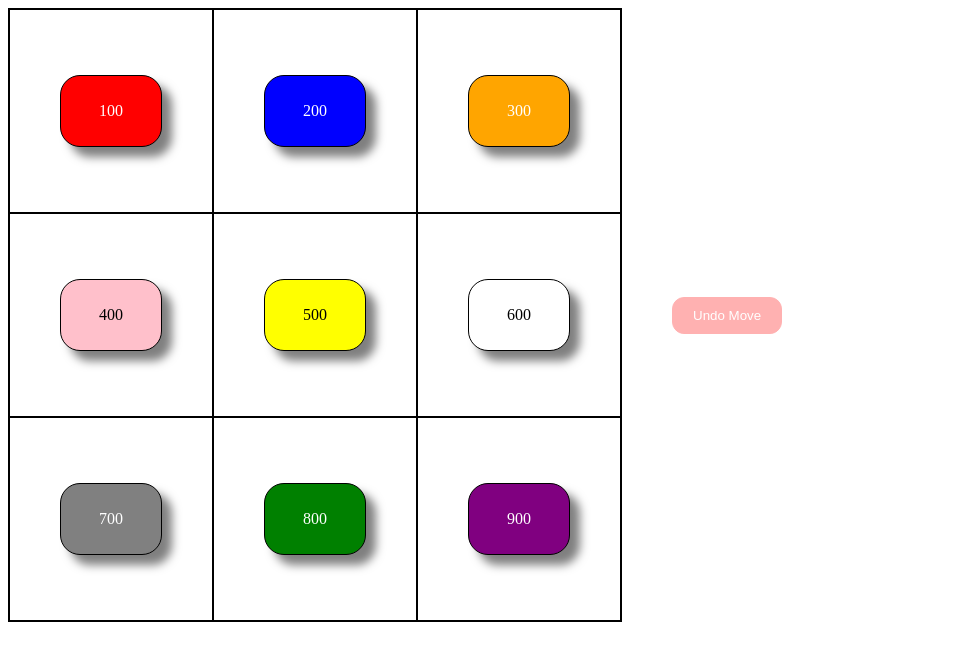
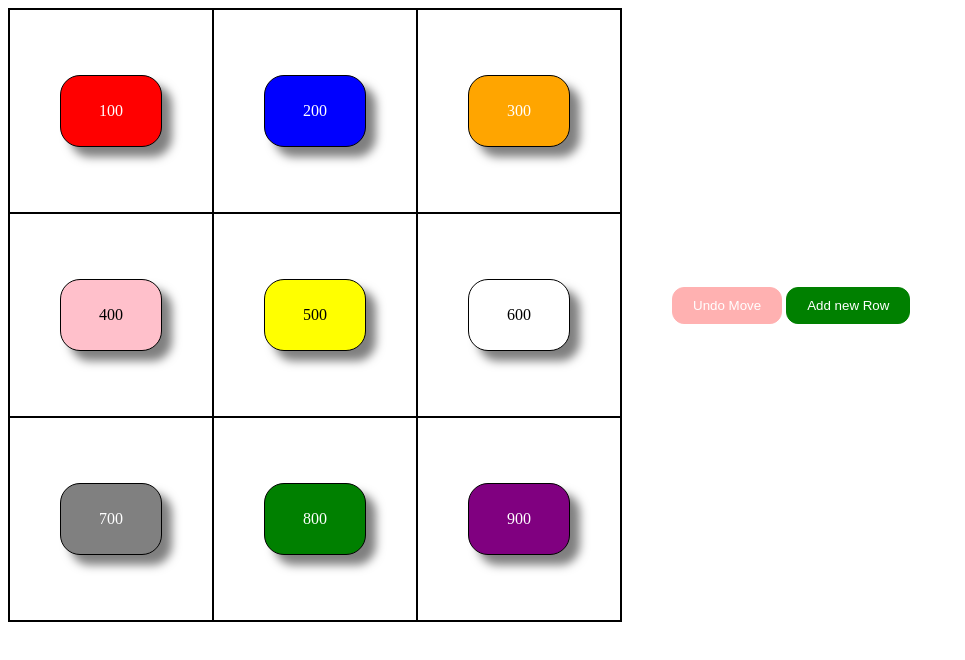
Before and after one commit to Deepak2299/Drag-and-Drop-Game, a plain HTML site: page index.html in a window 1280 px wide. Shown: the whole page, without its empty margins (0-965 px from the left). Drawn offline with Linux system fonts and the light colour scheme.

Commit message:
Adding New Row functionality

```diff
--- a/index.css
+++ b/index.css
@@ -40,6 +40,10 @@ td>div {
   transition-delay: 0.5s;
 }
 
+.btns{
+  align-self: center;
+}
+
 #btnUndo {
   align-self: center;
   height: fit-content;
@@ -48,6 +52,7 @@ td>div {
   color: white;
   background-color: red;
   border: 1px solid red;
+  margin-bottom: 20px;
 }
 
 #btnUndo:disabled,
@@ -55,3 +60,13 @@ td>div {
   cursor: not-allowed;
   opacity: 0.3;
 }
+
+#btnAddRow {
+  align-self: center;
+  height: fit-content;
+  padding: 10px 20px;
+  border-radius: 12px;
+  color: white;
+  background-color: green;
+  border: 1px solid green;
+}
--- a/index.html
+++ b/index.html
@@ -59,10 +59,13 @@
             </tbody>
         </table>
 
-        <!-- <div> -->
+        <div class="btns">
             <!-- <h3>After complete move action, You can try new move.</h3> -->
             <button id="btnUndo" onclick="undoMove()" disabled="true">Undo Move</button>
-        <!-- </div> -->
+
+            <!-- Adding New Row functionality -->
+            <button id="btnAddRow" onclick="addNewRow()">Add new Row</button>
+        </div>
 
     </div>
 
--- a/index.js
+++ b/index.js
@@ -57,11 +57,16 @@ const tableList = [
 
 const undoLastMove = [];
 
-// If you want to check slow animation, Please uncomment Code 0, 1, 2, 3 and 5 and comment Code 4 and 6
+// If you want to check slow animation, Please uncomment Code 0, 1, 2, 3, 5 and 7 and comment Code 4 and 6
 
 window.onload = function () {
     tableList.forEach(value => {
-        const box = document.getElementById(value.id + '').children[0];
+        const item = document.getElementById(value.id + '');
+        item.addEventListener('dragstart', handleDragStart, false);
+        item.addEventListener('dragover', handleDragOver, false);
+        item.addEventListener('drop', handleDrop, false);
+        item.addEventListener('dragend', handleDragEnd, false);
+        const box= item.children[0];
         box.innerHTML = value.name;
         box.style.backgroundColor = value.backgroundColor;
         box.style.color = value.color;
@@ -73,8 +78,6 @@ window.onload = function () {
     })
 }
 
-
-document.addEventListener('DOMContentLoaded', (event) => {
 
 function handleDragStart(e) {
     this.children[0].style.opacity = '0.5';
@@ -104,7 +107,7 @@ document.addEventListener('DOMContentLoaded', (event) => {
     }
 
     // Code 2
-        // this.children[0].style.transition = 'left 2s ease-out, top 2s ease-out';
+    //  this.children[0].style.transition = 'left 2s ease-out, top 2s ease-out';
 
     if (dragSrcEl !== this) {
         box1 = dragSrcEl.children[0];
@@ -118,7 +121,7 @@ document.addEventListener('DOMContentLoaded', (event) => {
         // box1.style.left = xE + 'px';
         // box1.style.top = yE + 'px';
         // console.log("box1", xE, yE);
-            // // removing animation for drag box
+        // removing animation for drag box
         // box1.style.transition = 'left 0s ease-out, top 0s ease-out';
 
         // box2.style.left = xE + 'px';
@@ -149,15 +152,6 @@ document.addEventListener('DOMContentLoaded', (event) => {
 
 }
 
-    let items = document.querySelectorAll('td');
-    console.log(items)
-    items.forEach(function (item) {
-        item.addEventListener('dragstart', handleDragStart, false);
-        item.addEventListener('dragover', handleDragOver, false);
-        item.addEventListener('drop', handleDrop, false);
-        item.addEventListener('dragend', handleDragEnd, false);
-    });
-});
 
 function undoMove() {
     if (undoLastMove.length > 0) {
@@ -206,3 +200,37 @@ function moveTarget(element, target) {
     target.style.left = xE + 'px';
     target.style.top = yE + 'px';
 }
+
+// Adding New Row functionality
+
+function addNewRow(){
+    const table = document.getElementById('table');
+    const tbody = table.children[0];
+    const newTr= document.createElement('tr');
+    const lastId = parseInt(tbody.lastElementChild.lastElementChild.id);
+    for(let i=1;i<=3;i++){
+        const newDiv = document.createElement('div');
+        newDiv.setAttribute('draggable','true')
+        const randomColor ='#'+ Math.floor(Math.random()*16777215).toString(16);
+        console.log(randomColor);
+        newDiv.innerHTML = (lastId+i+1)*100;
+        newDiv.style.backgroundColor = randomColor;
+        newDiv.style.color = 'white';
+
+        // Code 7
+        // newDiv.style.position = 'absolute';
+        // newDiv.style.left = newDiv.getBoundingClientRect().left + 'px';
+        // newDiv.style.top = newDiv.getBoundingClientRect().top + 'px';
+
+        const newTd = document.createElement('td');
+        newTd.setAttribute('id',`${lastId+i}`);
+        newTd.addEventListener('dragstart', handleDragStart, false);
+        newTd.addEventListener('dragover', handleDragOver, false);
+        newTd.addEventListener('drop', handleDrop, false);
+        newTd.addEventListener('dragend', handleDragEnd, false);
+        newTd.appendChild(newDiv);
+        newTr.appendChild(newTd);
+    }
+    tbody.appendChild(newTr);
+
+}
```
Lines whose indentation alone changed are shown as unchanged.
